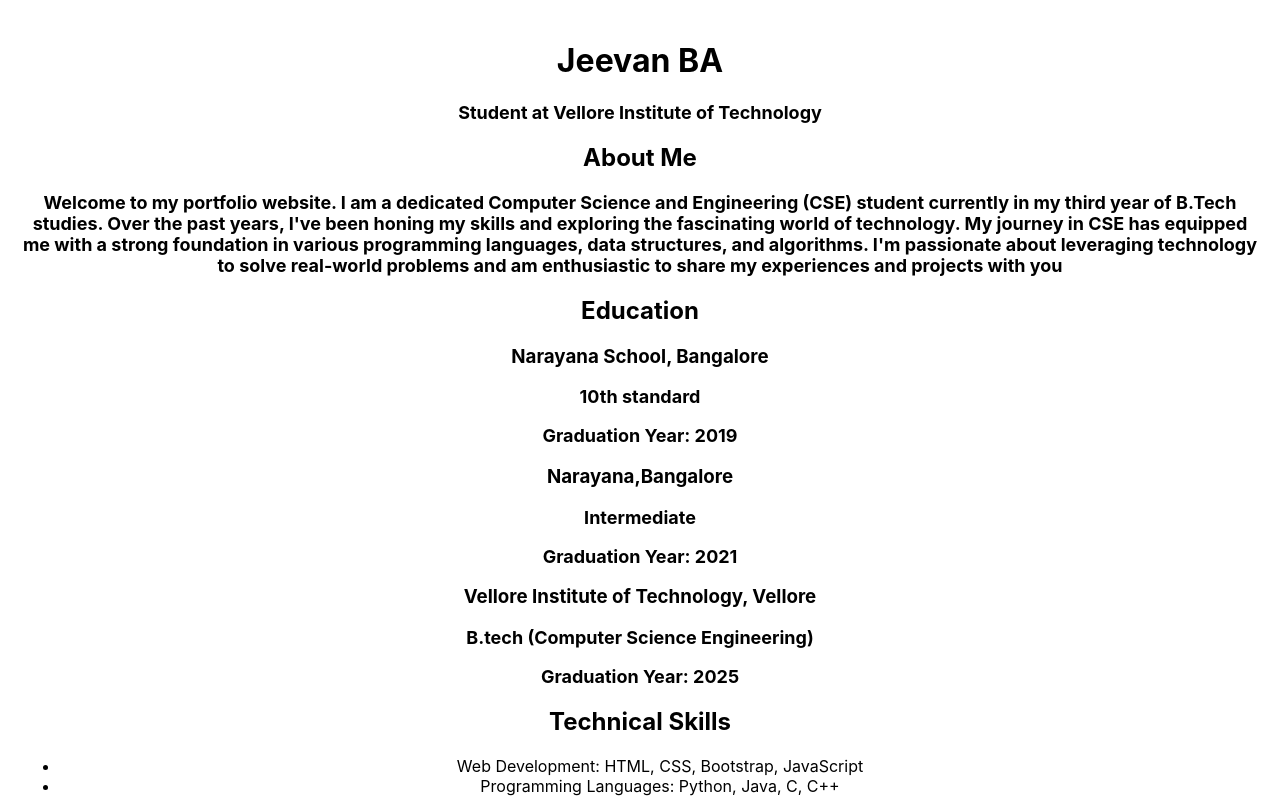
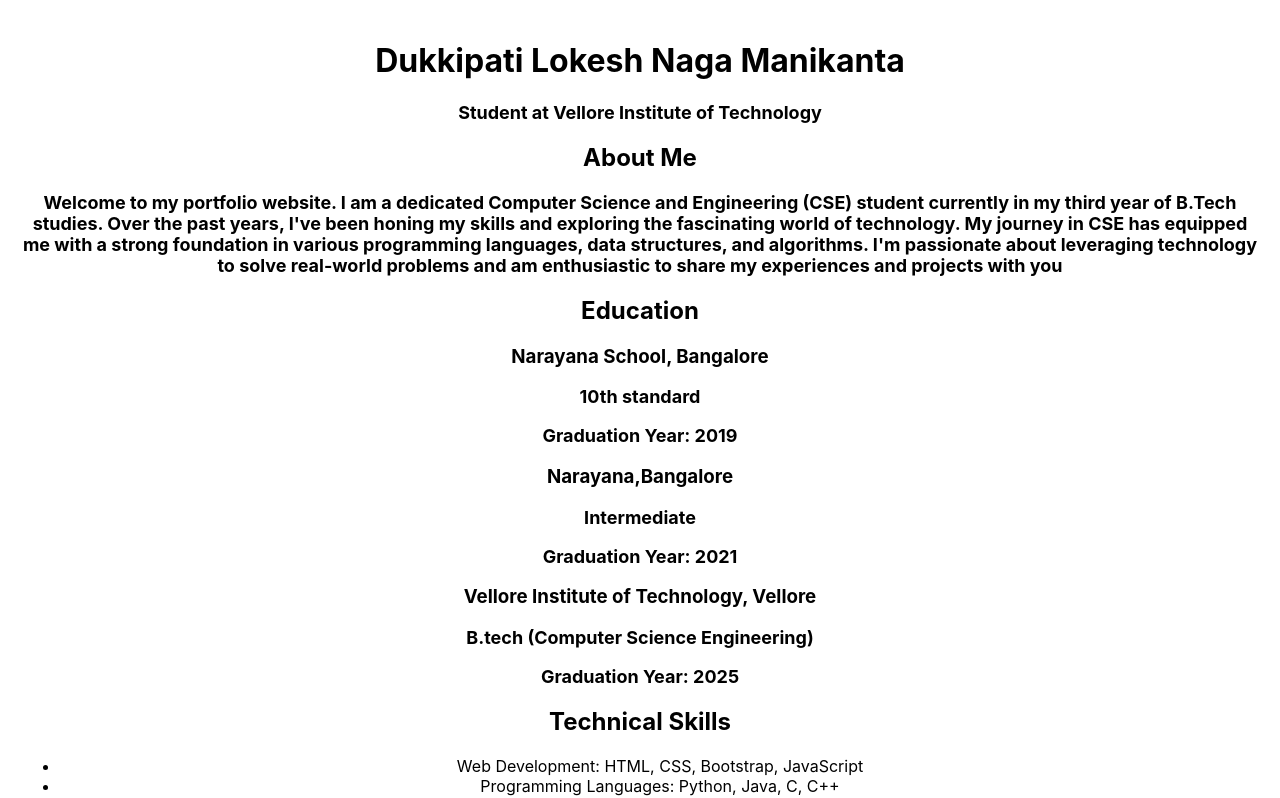
Before and after one commit to jeevanba273/t1, a React (Create React App) app: page / in a window 1280 px wide. Shown: the top 798 px of the page. Built offline with nearby package versions, Linux system fonts and the light colour scheme.

Commit message:
Update Header.js

```diff
--- a/src/components/Header.js
+++ b/src/components/Header.js
@@ -7,7 +7,7 @@
   return (
     <header>
 
-      <h1>Jeevan BA</h1>
+      <h1>Dukkipati Lokesh Naga Manikanta </h1>
       <p>Student at Vellore Institute of Technology</p>
     </header>
   );
```
